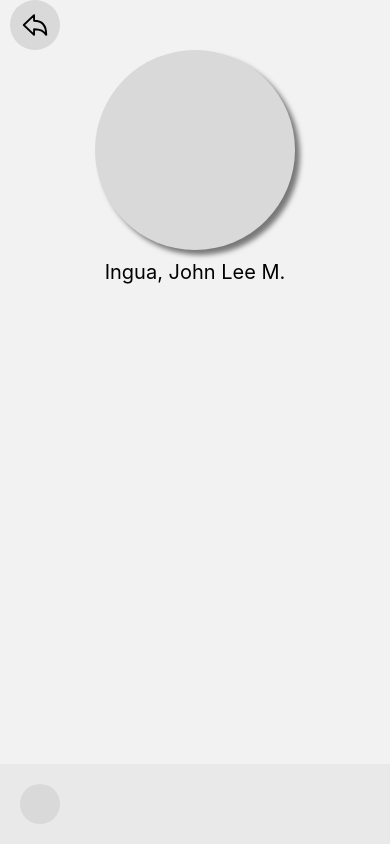
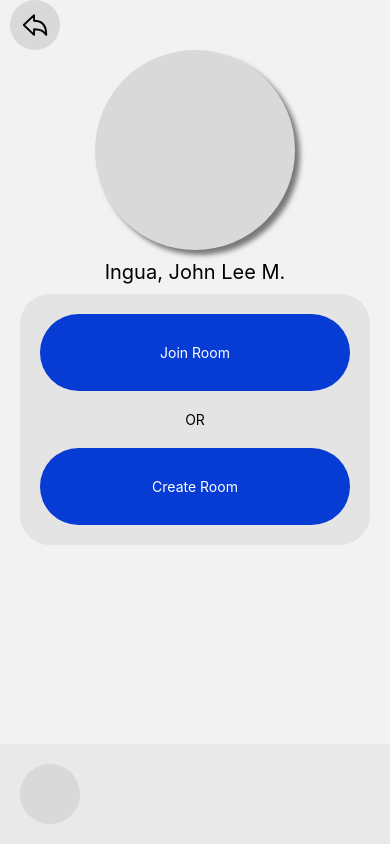
Before and after one commit to youdini/eVoto, a React Native app: screen /Home in a window 390 px wide. Built offline with nearby package versions, Linux system fonts and the light colour scheme.

Commit message:
minimal updates

```diff
--- a/package.json
+++ b/package.json
@@ -13,13 +13,13 @@
     "@react-navigation/native-stack": "^6.9.5",
     "expo": "^47.0.0",
     "expo-status-bar": "~1.4.2",
+    "expo-updates": "~0.15.6",
     "react": "18.1.0",
     "react-native": "0.70.5",
     "react-native-safe-area-context": "4.4.1",
     "react-native-screens": "~3.18.0",
     "react-native-svg": "13.4.0",
-    "react-native-vector-icons": "^9.2.0",
-    "expo-updates": "~0.15.6"
+    "react-native-vector-icons": "^9.2.0"
   },
   "devDependencies": {
     "@babel/core": "^7.19.3"
--- a/src/components/BottomNavigation.js
+++ b/src/components/BottomNavigation.js
@@ -18,7 +18,7 @@ const styles = StyleSheet.create ({
     alignSelf:'flex-start',
     borderRadius:100,
     backgroundColor: '#D9D9D9',
-    padding:20,
+    padding:30,
   }
 })
 
--- a/src/components/CreateJoinCard.js
+++ b/src/components/CreateJoinCard.js
@@ -22,7 +22,6 @@ const styles = StyleSheet.create({
     justifyContent:'center',
     alignItems:'center',
     marginHorizontal: 20,
-    width:'100%'
   },
   text: {
     marginVertical:20
--- a/src/screens/Home.js
+++ b/src/screens/Home.js
@@ -4,6 +4,7 @@ import { useNavigation } from "@react-navigation/native";
 import Back from "../assets/back-icon/back";
 import BottomNavigation from "../components/BottomNavigation";
 import { ProfileContainer } from "../components/ProfilePhoto";
+import CreateJoinCard from "../components/CreateJoinCard";
 
 const Home = () => {
   const navigation = useNavigation();
@@ -14,6 +15,9 @@ const Home = () => {
       </TouchableOpacity>
       <View style={styles.profile}>
         <ProfileContainer />
+      </View>
+      <View>
+        <CreateJoinCard/>
       </View>
       <View style={styles.bottomNav}>
         <BottomNavigation />
--- a/src/screens/SignIn.js
+++ b/src/screens/SignIn.js
@@ -1,5 +1,12 @@
 import React from "react";
-import { View, Text, StyleSheet, Image, SafeAreaView, Button } from 'react-native';
+import {
+  View,
+  Text,
+  StyleSheet,
+  Image,
+  SafeAreaView,
+  Button,
+} from "react-native";
 import { StatusBar } from "expo-status-bar";
 import CardSignIn from "../components/SignInCard";
 
@@ -7,26 +14,29 @@ const SignIn = () => {
   return (
     <View style={styles.container}>
       <View>
-				<Image style={styles.image} source={require("../assets/images/logo_ccc.png")}/>
+        <Image
+          style={styles.image}
+          source={require("../assets/images/logo_ccc.png")}
+        />
       </View>
-      <CardSignIn/>
-			<StatusBar hidden={true}/>
+      <CardSignIn />
+      <StatusBar hidden={true} />
     </View>
-  )
-}
+  );
+};
 
-export default SignIn
+export default SignIn;
 
 const styles = StyleSheet.create({
   container: {
     flex: 1,
-		justifyContent: 'center',
-		alignItems:'center',
+    justifyContent: "center",
+    alignItems: "center",
   },
   image: {
     width: 150,
     height: 150,
-		resizeMode:'contain',
-		justifyContent:'flex-start'
-	}
-})
+    resizeMode: "contain",
+    justifyContent: "flex-start",
+  },
+});
```
Lines whose indentation alone changed are shown as unchanged.
